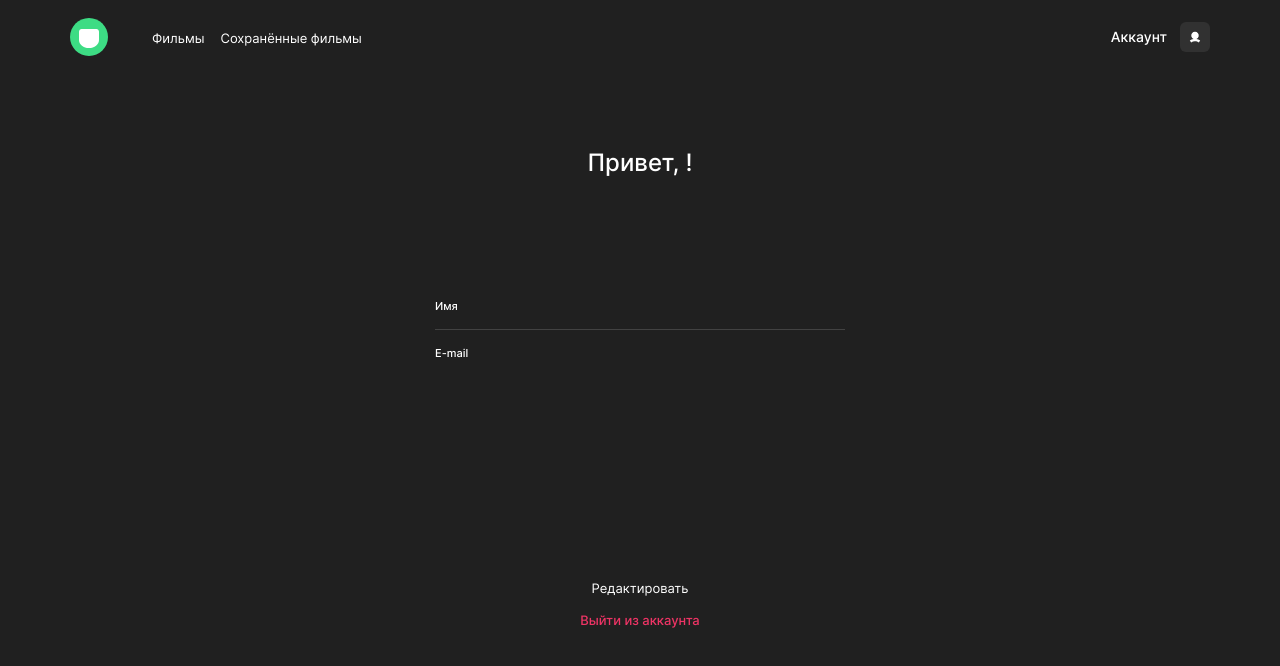
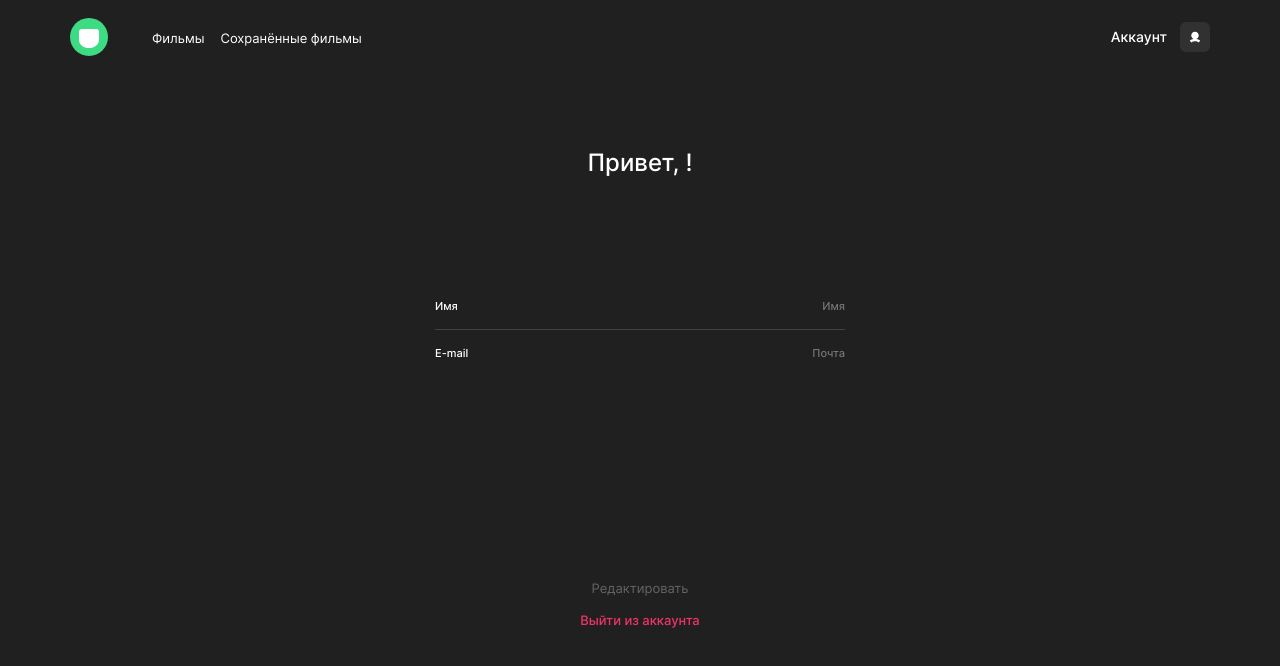
Before and after one commit to Vova-Pol/movies-explorer-frontend, a React (Create React App) app: page /profile in a window 1280 px wide. Shown: the top 666 px of the page. Built offline with nearby package versions, Linux system fonts and the light colour scheme.

Commit message:
изменил верстку компонента Profile, написал логику работы формы редактирования профиля

```diff
--- a/src/components/App/App.js
+++ b/src/components/App/App.js
@@ -89,6 +89,20 @@ function App() {
       });
   }
 
+  function handleUpdateUserInfo(data) {
+    mainApi
+      .updateUserInfo(data)
+      .then((res) => {
+        if (res) {
+          console.log(res);
+          setCurrentUser(res.data);
+        }
+      })
+      .catch((err) => {
+        console.error(err);
+      });
+  }
+
   console.log(currentUser);
 
   return (
@@ -124,7 +138,10 @@ function App() {
           path="/profile"
           element={
             <CurrentUserContext.Provider value={currentUser}>
-              <Profile onLogout={handleLogout} />
+              <Profile
+                onLogout={handleLogout}
+                onUpdateUserInfo={handleUpdateUserInfo}
+              />
             </CurrentUserContext.Provider>
           }
         />
--- a/src/components/Profile/Profile.css
+++ b/src/components/Profile/Profile.css
@@ -18,10 +18,17 @@
   margin: 0 0 123px 0;
 }
 
+.profile__form {
+  max-width: 410px;
+  width: 100%;
+  margin-bottom: 16px;
+  display: flex;
+  flex-direction: column;
+}
+
 .profile__info-container {
   display: flex;
   justify-content: space-between;
-  max-width: 410px;
   width: 100%;
   margin-bottom: 16px;
 }
@@ -35,6 +42,17 @@
   font-size: 11px;
   line-height: 13px;
   margin: 0;
+}
+
+.profile__input {
+  font-weight: 500;
+  font-size: 11px;
+  line-height: 13px;
+  background-color: inherit;
+  color: #fff;
+  text-align: right;
+  padding: 0;
+  border: none;
 }
 
 .profile__line {
@@ -57,7 +75,10 @@
 .profile__edit-button {
   color: #fff;
   font-weight: 400;
-  margin-bottom: 16px;
+}
+
+.profile__edit-button:disabled {
+  opacity: 0.3;
 }
 
 .profile__exit-button {
--- a/src/components/Profile/Profile.js
+++ b/src/components/Profile/Profile.js
@@ -2,10 +2,22 @@ import './Profile.css';
 import { useState, useContext } from 'react';
 import Header from '../Header/Header';
 import { CurrentUserContext } from '../../contexts/CurrentUserContext';
+import { useFormAndValidation } from '../../hooks/useFormAndValidation';
 
 function Profile(props) {
   const [loggedIn, setLoggedIn] = useState(true);
   const currentUser = useContext(CurrentUserContext);
+
+  const { values, handleChange, setValues, errors, isValid, resetForm } =
+    useFormAndValidation({
+      name: currentUser.name,
+      email: currentUser.email,
+    });
+
+  function handleSubmit(evt) {
+    evt.preventDefault();
+    props.onUpdateUserInfo(values);
+  }
 
   return (
     <div className="profile">
@@ -13,18 +25,41 @@ function Profile(props) {
       <main>
         <div className="profile__container">
           <h1 className="profile__title">{`Привет, ${currentUser.name}!`}</h1>
+          <form className="profile__form" onSubmit={handleSubmit}>
             <div className="profile__info-container">
-            <p className="profile__info-item">Имя</p>
-            <p className="profile__info-item">{currentUser.name}</p>
+              <label className="profile__info-item">Имя</label>
+              <input
+                className="profile__input"
+                type="text"
+                name="name"
+                required
+                minLength="2"
+                value={values.name}
+                placeholder="Имя"
+                onChange={handleChange}
+              ></input>
             </div>
             <div className="profile__line"></div>
             <div className="profile__info-container">
-            <p className="profile__info-item">E-mail</p>
-            <p className="profile__info-item">{currentUser.email}</p>
+              <label className="profile__info-item">E-mail</label>
+              <input
+                className="profile__input"
+                type="email"
+                name="email"
+                required
+                value={values.email}
+                placeholder="Почта"
+                onChange={handleChange}
+              ></input>
             </div>
-          <button type="button" className="profile__edit-button">
+            <button
+              type="submit"
+              className="profile__edit-button"
+              disabled={isValid ? false : true}
+            >
               Редактировать
             </button>
+          </form>
           <button
             type="button"
             className="profile__exit-button"
--- a/src/utils/MainApi.js
+++ b/src/utils/MainApi.js
@@ -45,6 +45,10 @@ class Api {
     return this._sendRequest('/signout', 'POST', data);
   }
 
+  updateUserInfo(data) {
+    return this._sendRequest('/users/me', 'PATCH', data);
+  }
+
   // Movies Methods
 
   saveMovie(data) {
```
Lines whose indentation alone changed are shown as unchanged.
